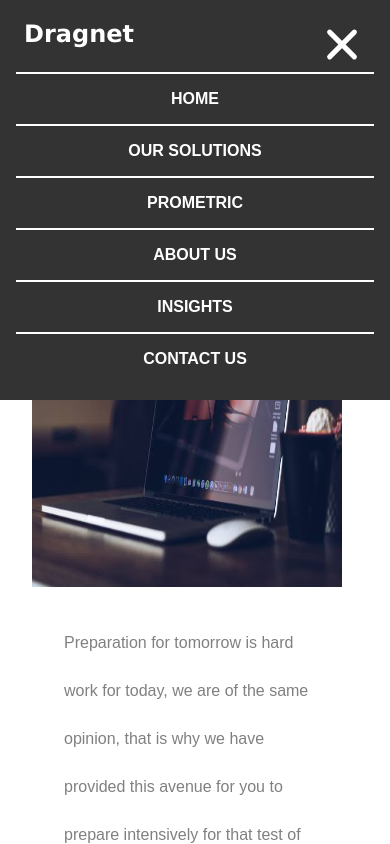
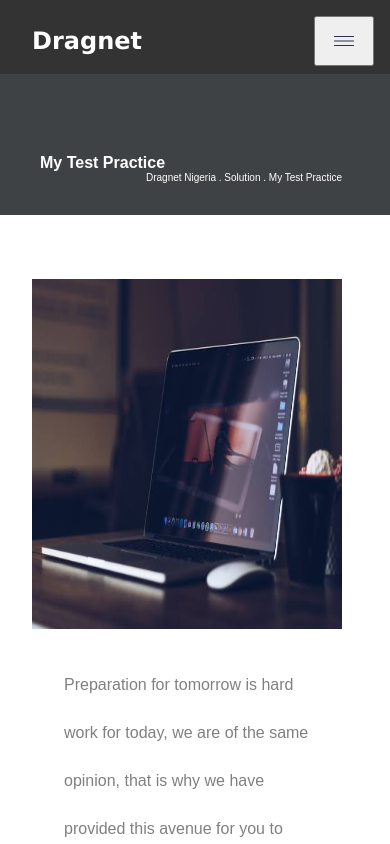
Before and after one commit to israelayobami19/Dragnet-Website, a plain HTML site: page index.html in a window 390 px wide. Both pictures are taken after a click on the button 342 px from the left and 44 px from the top of the page. Shown: the top 844 px of the page. Drawn offline with Linux system fonts and the light colour scheme.

Commit message:
Add files via upload

```diff
--- a/CSS/stylesheet.css
+++ b/CSS/stylesheet.css
@@ -29,10 +29,10 @@ textarea {
     /* FONT */
     --FF: sans-serif;
     --FF-HEADER: 'Lucida Sans', 'Lucida Sans Regular', 'Lucida Grande', 'Lucida Sans Unicode', Geneva, Verdana, sans-serif;
-    --FS: clamp(1rem, 2vw, 1rem);
-    --HEADER-FS: 1.5rem;
-    --P-FS: 0.7rem;
-    --PMAIN-FS: 1rem;
+    --FS: 2em;
+    --HEADER-FS: 1em;
+    --P-FS: 1rem;
+    --PMAIN-FS: 2rem;
 
 
 
@@ -58,7 +58,9 @@ body {
     font-size: var(--FS);
     background-color: var(--MAIN-HEADER-BGCOLOR);
     color: var(--FONT-COLOR);
-    max-width: 100vw;
+    position: relative;
+    overflow-x: hidden;
+    width: 100vw;
 }
 
 p {
@@ -69,6 +71,7 @@ p {
 h1 {
     font-family: var(--FF-HEADER);
     font-size: var(--HEADER-FS);
+    padding-left: 1rem;
 }
 
 b {
@@ -81,17 +84,16 @@ a{
 
 }
 
-.menu__button, .menu__icon{
-    display: none;
-}
-
 .header {
     background-color: var(--HEADER-BGCOLOR);
+    font-size: var(--HEADER-FS);
     color: var(--HEADER-COLOR);
-    padding: var(--PADDING-HD);
+    padding: 1rem 1rem .5rem 1rem;
     width: 100%;
-    position: fixed;
-    top: 0;
+    display: flex;
+    justify-content: space-between;
+    align-items: center;
+    z-index: 2;
     animation: showMenu 2s ease-out 1s forwards;
 }
 
@@ -108,7 +110,6 @@ a{
     display: flex;
     justify-content: flex-end;
     align-items: flex-start;
-    flex-flow: row nowrap;
 }
 
 :is(.header__h1, .header__li, .main__a,) a {
@@ -121,9 +122,15 @@ a{
     font-weight: bolder;
 }
 
+.dropdown__toggle {
+    display: none;
+    padding: 18px;
+    cursor: pointer;
+}
+
 .main {
     background-color: var(--BG-COLOR);
-    margin-top: 5rem;
+    margin-top: 3rem;
 
 }
 
@@ -137,7 +144,7 @@ a{
 
 .main__h2 {
     margin-left: 3em;
-    font-size: 2rem;
+    font-size: var(--FS);
 }
 
 .main__a {
@@ -198,8 +205,12 @@ a{
     margin: 0;
     display: grid;
     grid-auto-flow: column;
-    grid-template-columns: repeat(4, 2fr);
+    grid-template-columns: repeat(4, 4fr);
     grid-auto-rows: minmax(100px, auto);
+}
+
+.main__footer_body, .gallery {
+    width: 100%;
 }
 
 .footer {
@@ -207,7 +218,7 @@ a{
     color: var(--FOOTER-COLOR);
     padding: var(--PADDING-MHD);
     line-height: 1.5rem;
-    font-size: 0.8rem;
+    font-size: 1.2rem;
 }
 
 .footer__a, a {
@@ -270,103 +281,33 @@ a{
         --PMAIN-FS: 1rem;
     }
 
-    .header-title-line {
-        padding: 0.25rem 0.5rem;
-        display: flex;
-        flex-flow: row nowrap;
-        justify-content: space-between;
-    }
-
-    .menu__button {
-        background-color: transparent;
-        border: none;
-        width: 48px;
-        height: 48px;
-        display:flex;
-        justify-content: center;
-        align-items: center;
+    .header{
         position: relative;
     }
 
-
-    .menu-icon, .menu-icon::before, .menu-icon::after {
-        background-color: var(--BG-COLOR);
-        width: 40px;
-        height: 5px;
-        border-radius: 5px;
+    .header__ul {
         position: absolute;
-        transition: all 0.5s;
+        width: 90vw;
+        top: 80px;
+        left: 40px;
+        display: flex;
+        flex-direction: column;
+        justify-content: center;
+        align-items: center;
+        background-color: var(--HEADER-BGCOLOR);
+        opacity: 0;
     }
 
-    .menu-icon::before, .menu-icon::after {content: " ";}
-
-    .menu-icon::before {
-        transform: translate(-20px, -12px);
+    .header__li {
+        padding: 1rem;
     }
 
-
-    .menu-icon::after {
-        transform: translate(-20px, 12px);
+    .about {
+        opacity: 1;
     }
 
-    :is(.header:hover, .header:focus-within) .menu-icon {
-        background-color: transparent;
-        transform: rotate(180deg);
-    }
-
-    :is(.header:hover, .header:focus-within) .menu-icon::before {
-        transform: translate(-20px) rotate(45deg);
-    }
-
-    :is(.header:hover, .header:focus-within) .menu-icon::after {
-        transform: translate(-20px) rotate(-45deg);
-    }
-
-    :is(.header:hover, .header:focus-within) .header__nav{
+    .dropdown__toggle {
         display: block;
-    }
-
-    .header__nav {
-        background-color: var(--HEADER-BGCOLOR);
-        display: none;
-        transform-origin: top center;
-        animation: Hamburger-Menu 0.5s ease-in-out forwards;
-    }
-
-    @keyframes Hamburger-Menu {
-        0% {transform: scale(0);}
-
-        80% {transform: scale(1.2);}
-
-        100% {transform: scale(1);}
-    }
-
-    .header__nav .header__ul {
-        list-style-type: none;
-        display: flex;
-        flex-flow: column nowrap;
-    }
-
-    .header__nav .header__li {
-        padding: 1rem;
-        border-top: 2px solid var(--BG-COLOR);
-        text-align: center;
-        width: 100%;
-    }
-    .header__nav a {
-        display: block;
-        width: 80%;
-        margin: auto;
-        color: var(--BG-COLOR);
-        font-weight: bold;
-        text-decoration: none;
-
-    }
-
-    .header__nav a:hover,
-    .header__nav a:focus {
-        transform: scale(1.2);
-        transition: all 0.5s;
     }
 
     .main__h2 {
@@ -388,4 +329,15 @@ a{
         grid-auto-flow: row;
         grid-template-columns: repeat(2, 2fr);
     }
+
+    .footer__container {
+        display: grid;
+        grid-template-columns: repeat(2, 0.7fr);
+        gap: 2em;
+
+    }
 }
+
+@media screen and (max-wiwdth: 320px) {
+
+}
--- a/index.html
+++ b/index.html
@@ -7,17 +7,13 @@
     <meta name="viewport" content="width=device-width, initial-scale=1.0">
     <title>Document</title>
     <link rel="stylesheet" href="CSS/stylesheet.css">
+    <script src="main.js" defer></script>
 </head>
 <body>
     <header class="header">
-        <section class="header-title-line">
-            <h1 class="header__h1"><a href="index.html">Dragnet</a></h1>
-            <button class="menu__button">
-                <div class="menu-icon"></div>
-            </button>
-        </section>
-        <nav class="header__nav">
-            <ul class="header__ul">
+        <h1 class="header__h1"><a href="index.html">Dragnet</a></h1>
+
+            <ul class="header__ul about">
                 <li class="header__li">
                     <a href=""><p>HOME</p></a>
                 </li>
@@ -37,7 +33,8 @@
                     <a href=""><p>CONTACT US</p></a>
                 </li>
             </ul>
-        </nav>
+
+            <button class="dropdown__toggle"><img src="IMG/icon-hamburger.svg" alt="Hamburger menu" width="20" height="10"></button>
     </header>
 
     <main class="main">
@@ -68,10 +65,10 @@
             </div>
 
             <div class="main__footer_body">
-                <img src="IMG/images 1.jpeg" alt="A laptop" title="A latop" width="5r00" height="168" loading="lazy">
-                <img src="IMG/images 1.jpeg" alt="A laptop" title="A latop" width="500" height="168" loading="lazy">
-                <img src="IMG/images 1.jpeg" alt="A laptop" title="A latop" width="500" height="168" loading="lazy">
-                <img src="IMG/images 1.jpeg" alt="A laptop" title="A latop" width="500" height="168" loading="lazy">
+                <img class="gallery" src="IMG/images 1.jpeg" alt="A laptop" title="A latop" width="500" height="168" loading="lazy">
+                <img class="gallery" src="IMG/images 1.jpeg" alt="A laptop" title="A latop" width="500" height="168" loading="lazy">
+                <img class="gallery" src="IMG/images 1.jpeg" alt="A laptop" title="A latop" width="500" height="168" loading="lazy">
+                <img class="gallery" src="IMG/images 1.jpeg" alt="A laptop" title="A latop" width="500" height="168" loading="lazy">
             </div>
         </section>
     </main>
@@ -143,7 +140,7 @@
             <form action="googledoc.com" method="get">
                 <label class="footer__label" for="NEWSLETTER">NEWSLETTER</label>
                 <input class="footer__input" type="email" name="Email Address" id="Email Address" placeholder="Email Address">
-                <button class="footer__button">SUBSCRIBE</button>
+                <button class="footer__button" type="button">SUBSCRIBE</button>
             </form>
 
         </section>
--- /dev/null
+++ b/main.js
@@ -0,0 +1,10 @@
+const navigation = document.querySelector('.header__ul');
+const toggleBtn = document.querySelector('.dropdown__toggle');
+
+toggleBtn.addEventListener('click', ()=> {
+    if(navigation.classList.contains('about')){
+        navigation.classList.remove('about')
+    } else {
+        navigation.classList.add('about')
+    }
+})
```
Also changed, not shown: IMG/icon-hamburger.svg (added).
